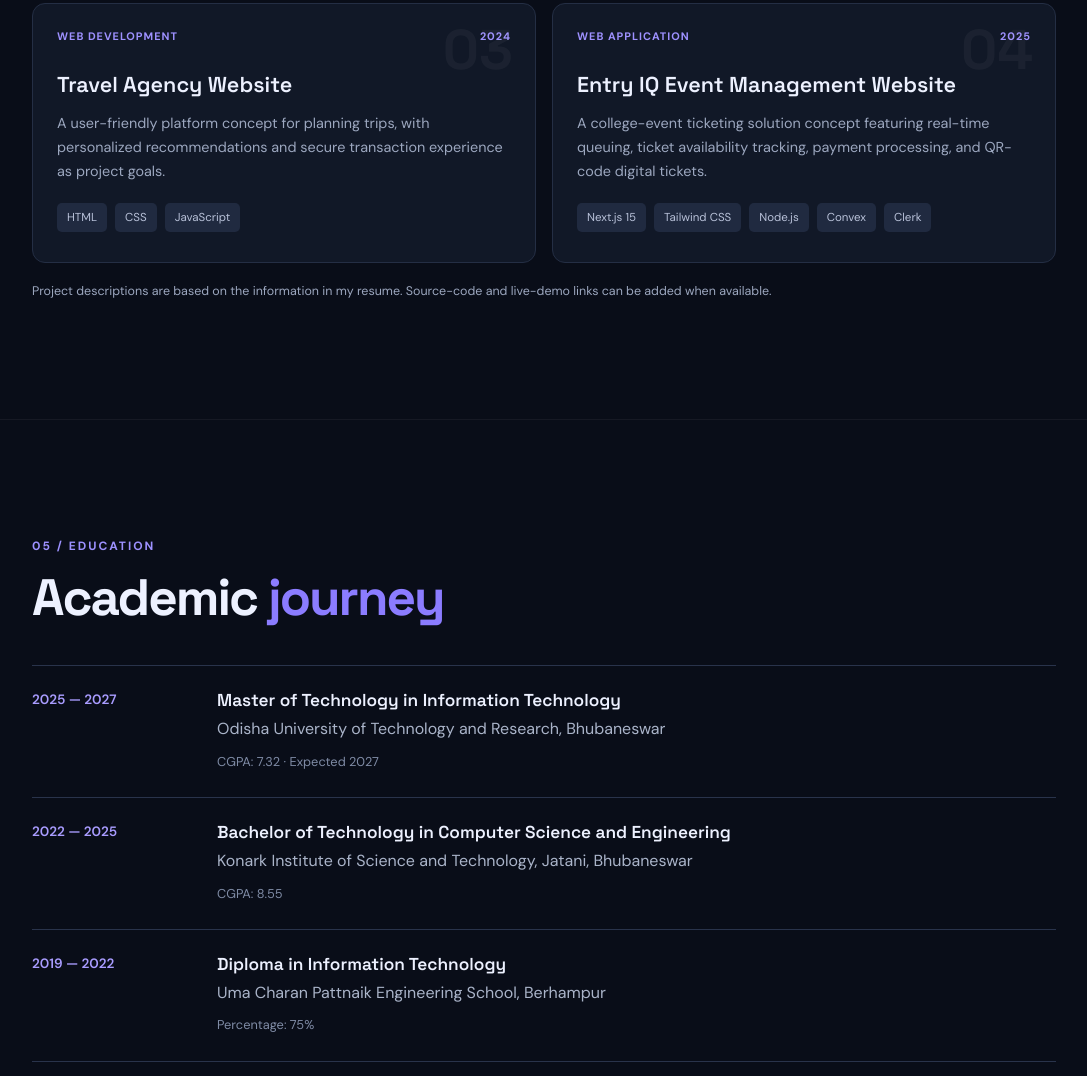
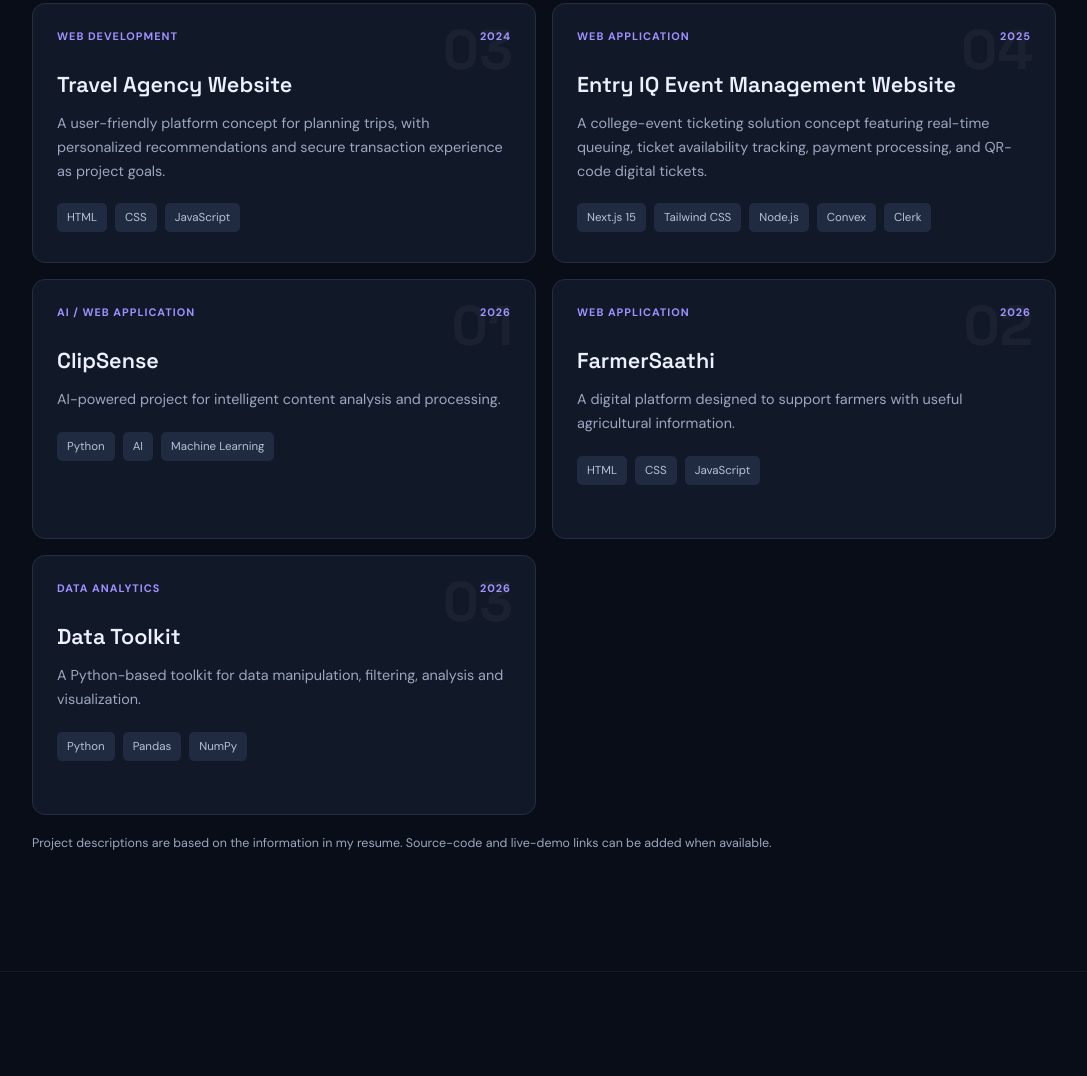
Before and after one commit to swapnamayeedas/swapnamayee-das-portfolio, a plain HTML site: page index.html in a window 1280 px wide. Shown: the part 3456-4532 px from the top of the page, without its empty margins (96-1183 px from the left). Drawn offline with Linux system fonts and the light colour scheme.

Commit message:
Update index.html

```diff
--- a/index.html
+++ b/index.html
@@ -118,6 +118,52 @@
           <p>A college-event ticketing solution concept featuring real-time queuing, ticket availability tracking, payment processing, and QR-code digital tickets.</p>
           <div class="tag-row"><span>Next.js 15</span><span>Tailwind CSS</span><span>Node.js</span><span>Convex</span><span>Clerk</span></div>
         </article>
+
+<article class="project-card">
+  <div class="project-number">01</div>
+  <div class="project-topline">
+    <span>AI / WEB APPLICATION</span>
+    <span>2026</span>
+  </div>
+  <h3>ClipSense</h3>
+  <p>AI-powered project for intelligent content analysis and processing.</p>
+  <div class="tag-row">
+    <span>Python</span>
+    <span>AI</span>
+    <span>Machine Learning</span>
+  </div>
+</article>
+
+<article class="project-card">
+  <div class="project-number">02</div>
+  <div class="project-topline">
+    <span>WEB APPLICATION</span>
+    <span>2026</span>
+  </div>
+  <h3>FarmerSaathi</h3>
+  <p>A digital platform designed to support farmers with useful agricultural information.</p>
+  <div class="tag-row">
+    <span>HTML</span>
+    <span>CSS</span>
+    <span>JavaScript</span>
+  </div>
+</article>
+
+<article class="project-card">
+  <div class="project-number">03</div>
+  <div class="project-topline">
+    <span>DATA ANALYTICS</span>
+    <span>2026</span>
+  </div>
+  <h3>Data Toolkit</h3>
+  <p>A Python-based toolkit for data manipulation, filtering, analysis and visualization.</p>
+  <div class="tag-row">
+    <span>Python</span>
+    <span>Pandas</span>
+    <span>NumPy</span>
+  </div>
+</article>
+
       </div>
       <p class="note">Project descriptions are based on the information in my resume. Source-code and live-demo links can be added when available.</p>
     </section>
```
